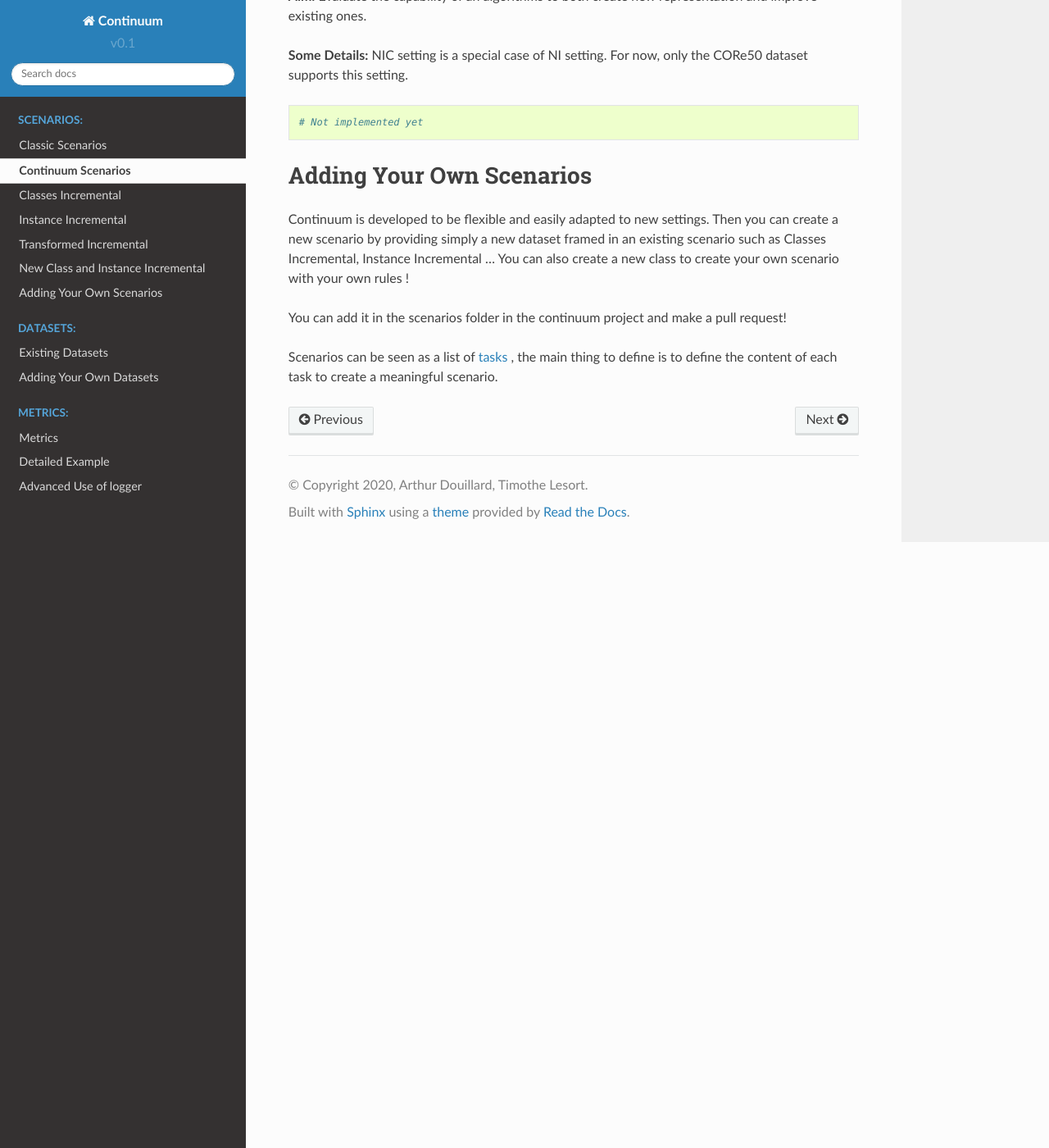
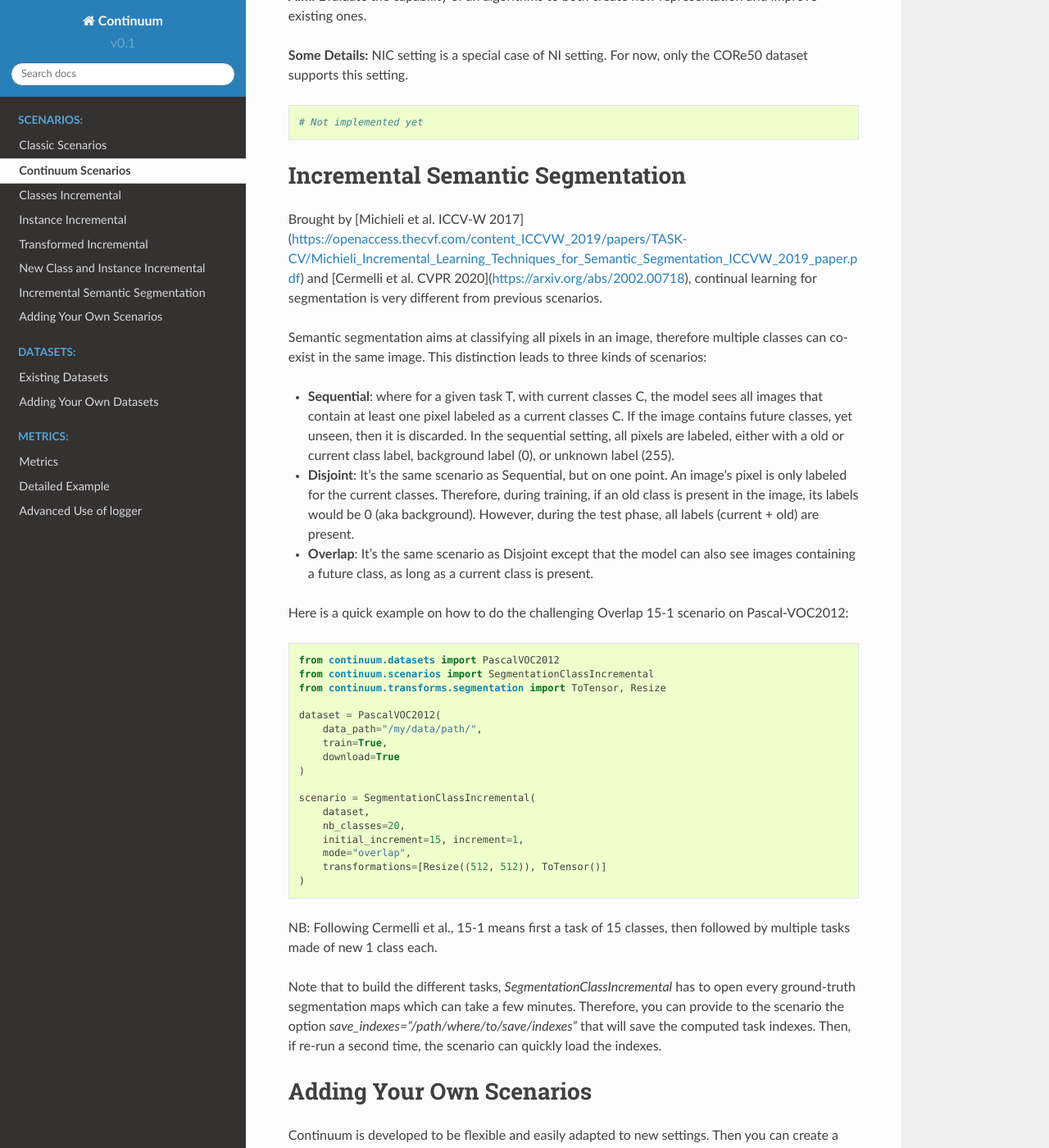
Before and after one commit to Continvvm/continuum, a Sphinx documentation site: the page built from docs/_tutorials/scenarios/scenarios.rst, in a window 1280 px wide and 1400 px high, scrolled down 5793 px. Shown: the whole window at 82% size. Built offline with Sphinx 7.4.7 and the Read the Docs theme 2.0.0, drawn with Linux system fonts in a browser that asks for light colours.

Commit message:
Add web doc for segmentation.

```diff
--- a/docs/_tutorials/scenarios/scenarios.rst
+++ b/docs/_tutorials/scenarios/scenarios.rst
@@ -310,6 +310,60 @@ supports this setting.
     # Not implemented yet
 
 
+Incremental Semantic Segmentation
+---------------------------------
+
+Brought by [Michieli et al. ICCV-W 2017](https://openaccess.thecvf.com/content_ICCVW_2019/papers/TASK-CV/Michieli_Incremental_Learning_Techniques_for_Semantic_Segmentation_ICCVW_2019_paper.pdf)
+and [Cermelli et al. CVPR 2020](https://arxiv.org/abs/2002.00718), continual learning
+for segmentation is very different from previous scenarios.
+
+Semantic segmentation aims at classifying all pixels in an image, therefore
+multiple classes can co-exist in the same image. This distinction leads to three kinds of scenarios:
+
+- **Sequential**: where for a given task T, with current classes C, the model sees all
+  images that contain at least one pixel labeled as a current classes C. If the image contains
+  future classes, yet unseen, then it is discarded. In the sequential setting, all pixels
+  are labeled, either with a old or current class label, background label (0), or
+  unknown label (255).
+- **Disjoint**: It's the same scenario as Sequential, but on one point. An image's pixel is
+  only labeled for the current classes. Therefore, during training, if an old class is
+  present in the image, its labels would be 0 (aka background). However, during the test
+  phase, all labels (current + old) are present.
+- **Overlap**: It's the same scenario as Disjoint except that the model can also
+  see images containing a future class, as long as a current class is present.
+
+Here is a quick example on how to do the challenging Overlap 15-1 scenario on Pascal-VOC2012:
+
+.. code-block:: python
+
+    from continuum.datasets import PascalVOC2012
+    from continuum.scenarios import SegmentationClassIncremental
+    from continuum.transforms.segmentation import ToTensor, Resize
+
+    dataset = PascalVOC2012(
+        data_path="/my/data/path/",
+        train=True,
+        download=True
+    )
+
+    scenario = SegmentationClassIncremental(
+        dataset,
+        nb_classes=20,
+        initial_increment=15, increment=1,
+        mode="overlap",
+        transformations=[Resize((512, 512)), ToTensor()]
+    )
+
+NB: Following Cermelli et al., 15-1 means first a task of 15 classes, then followed by
+multiple tasks made of new 1 class each.
+
+Note that to build the different tasks, `SegmentationClassIncremental` has to
+open every ground-truth segmentation maps which can take a few minutes. Therefore,
+you can provide to the scenario the option `save_indexes="/path/where/to/save/indexes"`
+that will save the computed task indexes. Then, if re-run a second time,
+the scenario can quickly load the indexes.
+
+
 Adding Your Own Scenarios
 ----------------------------------
 
```
Also changed, not shown: docs/_tutorials/datasets/dataset.rst (+39 -37 lines).
